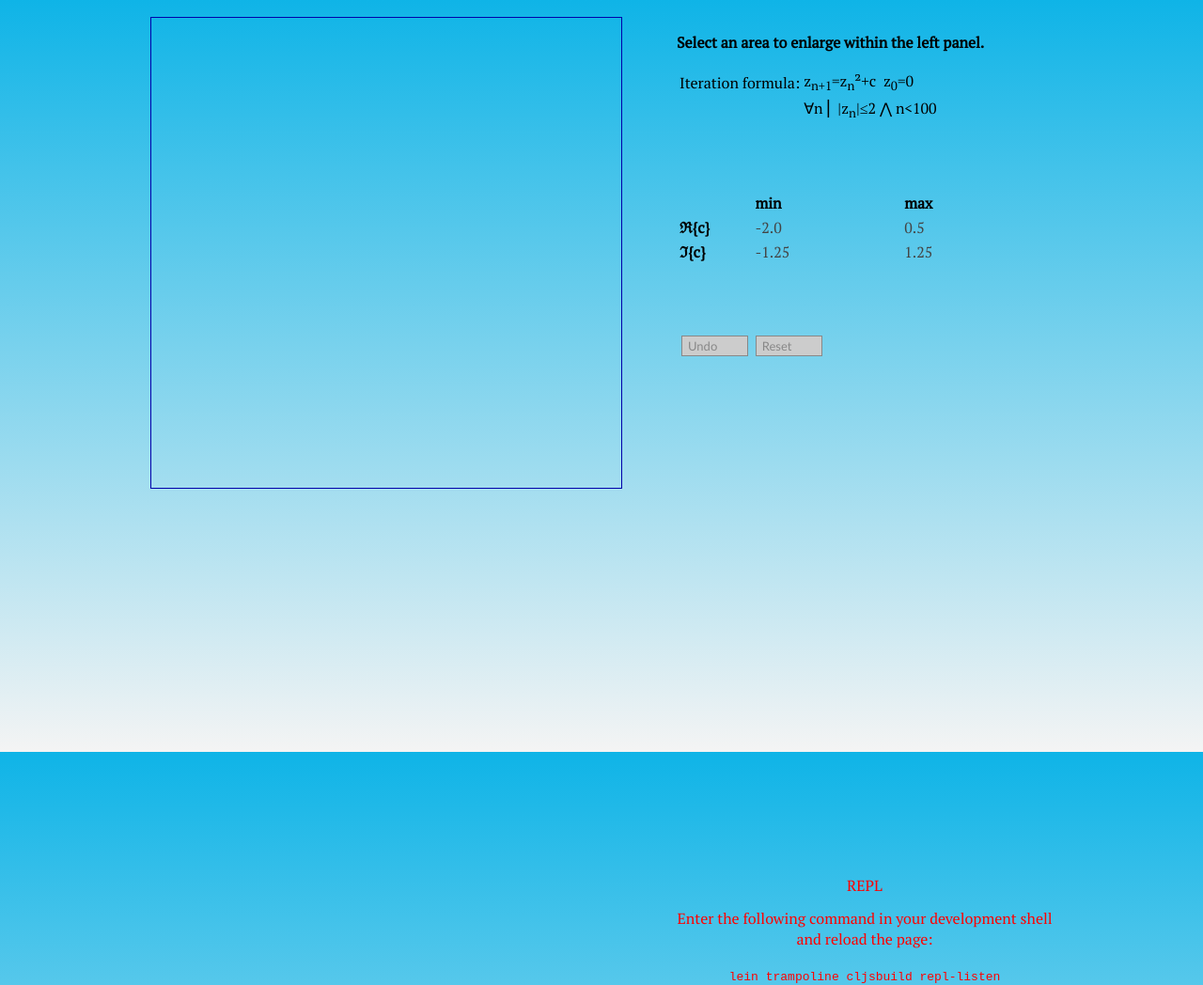
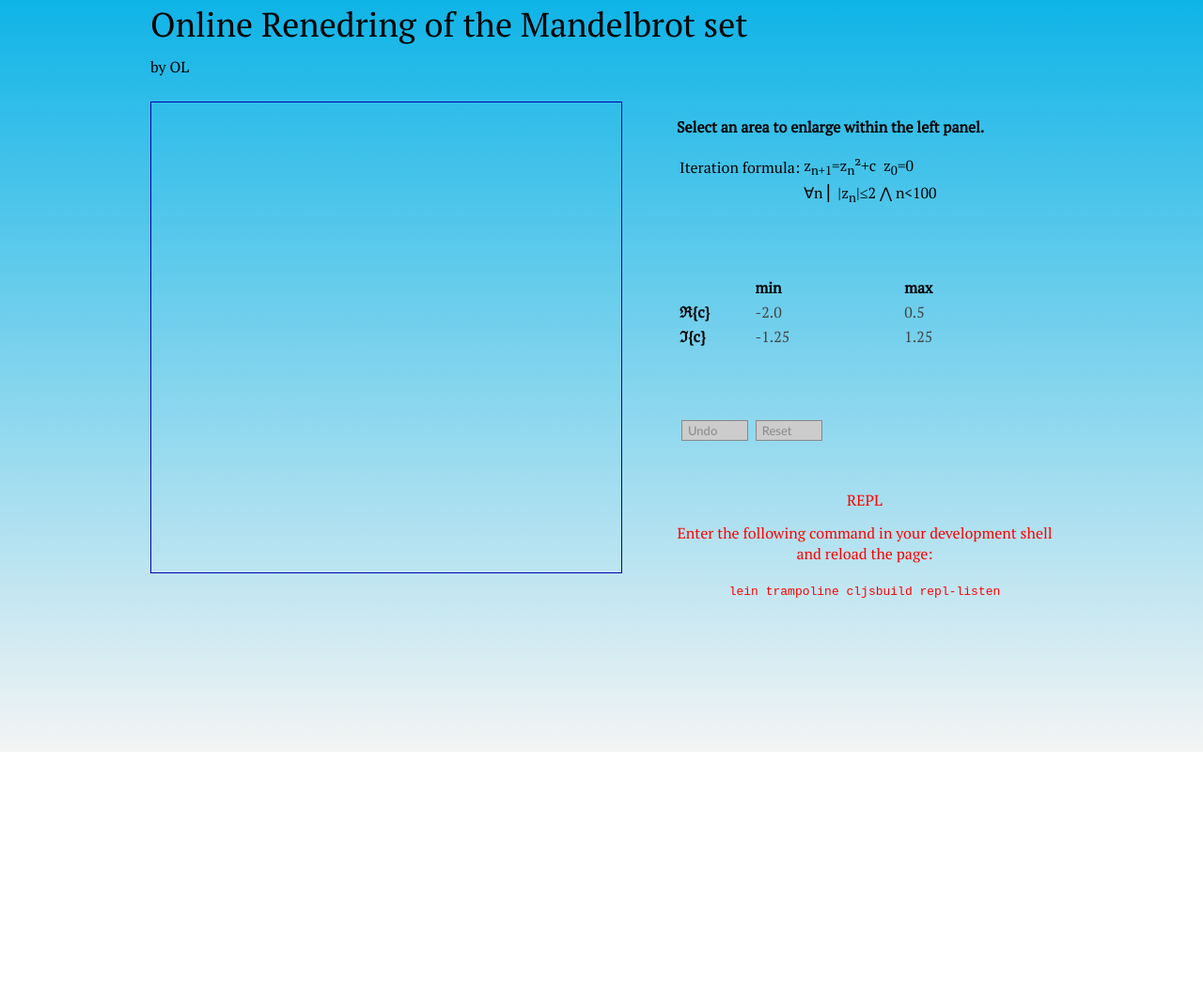
Before and after one commit to linneman/mandelbrot-set, a plain HTML site: page resources/public/repl.html in a window 1280 px wide. Shown: the whole page at 94% size. After the commit the page ends 800 px from the top, so only its background shows below. Drawn offline with Linux system fonts and the light colour scheme; a script that the page names is missing.

Commit message:
add touch events for pads, repl layout improvement
Signed-off-by: Otto Linnemann <linneman@gmx.de>

```diff
--- a/resources/public/css/project.css
+++ b/resources/public/css/project.css
@@ -374,8 +374,3 @@ input.button.green:active, a.button.green:active {
     margin-top:70px;
     width:40%;
 }
-
-#repl-pane {
-    margin-top:550px;
-    color:red;
-}
--- a/resources/public/css/repl.css
+++ b/resources/public/css/repl.css
@@ -6,8 +6,9 @@
 */
 
 #repl-pane {
-  /* display:none; */
-  /* opacity:0; */
+    float:left;
+    margin-top:20px;
+    color:red;
 }
 
 #repl {
--- a/resources/public/repl.html
+++ b/resources/public/repl.html
@@ -29,6 +29,10 @@
   <body>
     <div id="outer-frame">
       <div id="header">
+        <div id="title">
+          <h1>Online Renedring of the Mandelbrot set</h1>
+          <p>by OL</p>
+        </div>
       </div>
 
       <div id="content_pane">
@@ -70,17 +74,19 @@
           <table>
 
         </div>
+
+        <div id="repl-pane">
+          <div id="repl">
+            <h3>REPL</h3>
+            <p>Enter the following command in your development shell and reload the page:</p>
+            <code>lein trampoline cljsbuild repl-listen</code>
+          </div>
+        </div>
+
       </div>
 
     </div>
 
-    <div id="repl-pane">
-      <div id="repl">
-        <h3>REPL</h3>
-        <p>Enter the following command in your development shell and reload the page:</p>
-        <code>lein trampoline cljsbuild repl-listen</code>
-      </div>
-    </div>
 
     <div id="global-scripts">
       <script type="text/javascript">
```
Also changed, not shown: 1 other file.
